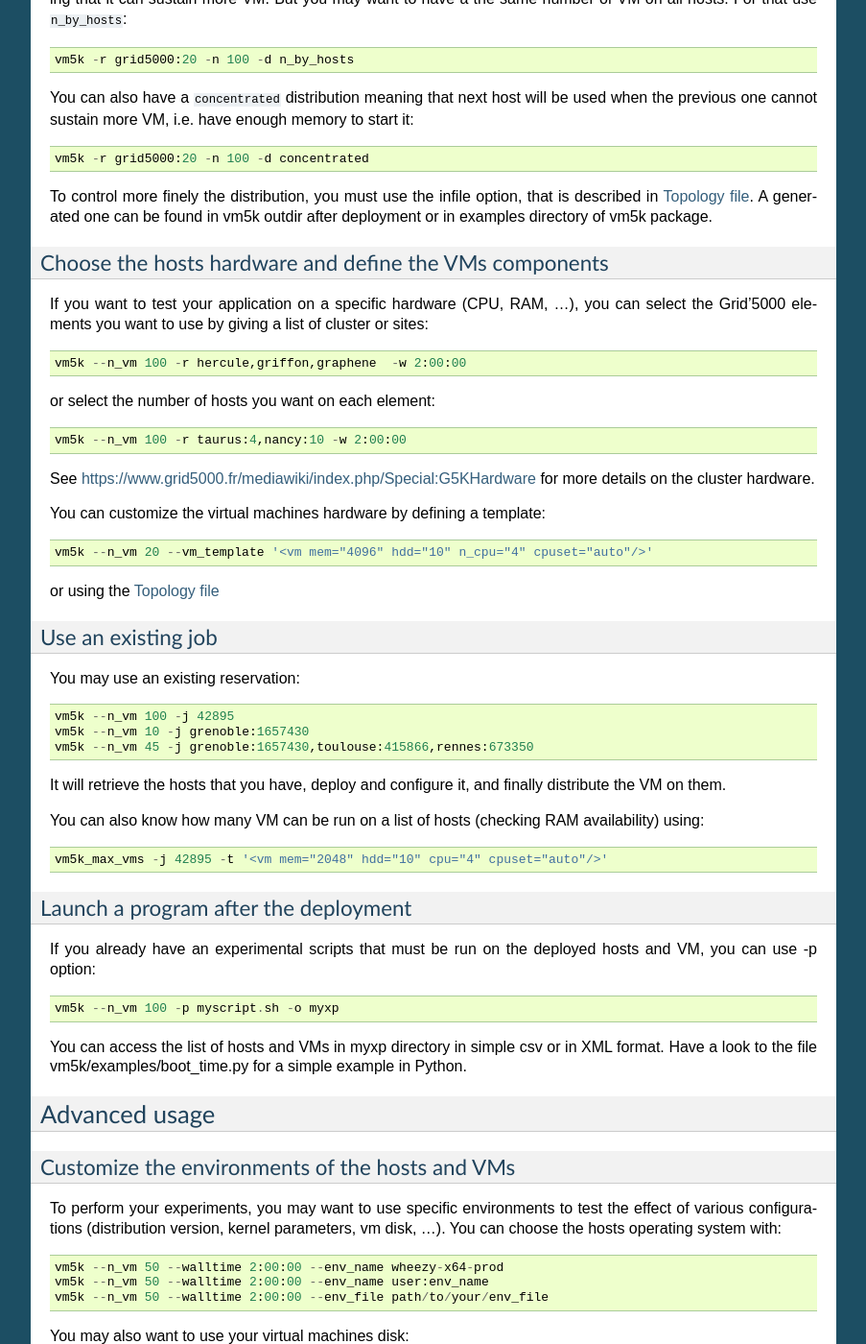
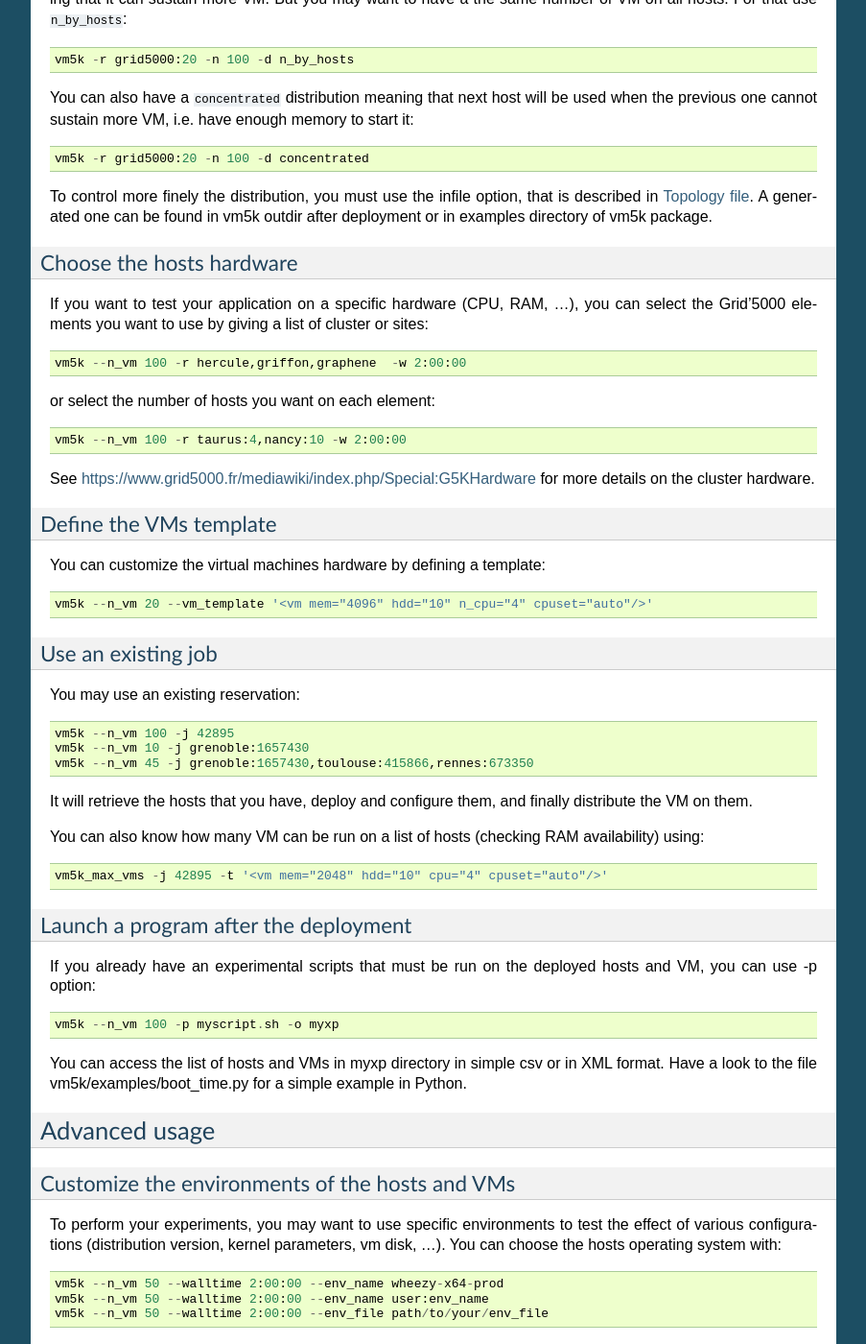
Before and after one commit to lpouillo/vm5k, a Sphinx documentation site: the page built from docs/vm5k.rst, in a window 1280 px wide and 1400 px high, scrolled down 1523 px. Shown: the whole window at 96% size, without its empty margins (198-1101 px from the left). Built offline with Sphinx 7.4.7, drawn with Linux system fonts in a browser that asks for light colours; formulas are drawn with MathJax 3; some of the changed text lies outside the part shown.

Commit message:
[doc] minor restructuration

```diff
--- a/docs/vm5k.rst
+++ b/docs/vm5k.rst
@@ -73,8 +73,8 @@ A generated one can be found in vm5k outdir after deployment or in examples dire
 vm5k package.
 
 
-Choose the hosts hardware and define the VMs components
-^^^^^^^^^^^^^^^^^^^^^^^^^^^^^^^^^^^^^^^^^^^^^^^^^^^^^^^
+Choose the hosts hardware
+^^^^^^^^^^^^^^^^^^^^^^^^^
 
 If you want to test your application on a specific hardware (CPU, RAM, ...), you can select the
 Grid'5000 elements you want to use by giving a list of cluster or sites::
@@ -88,11 +88,13 @@ or select the number of hosts you want on each element::
 See https://www.grid5000.fr/mediawiki/index.php/Special:G5KHardware for
 more details on the cluster hardware.
 
+Define the VMs template
+^^^^^^^^^^^^^^^^^^^^^^^
+
 You can customize the virtual machines hardware by defining a template::
 
  vm5k --n_vm 20 --vm_template '<vm mem="4096" hdd="10" n_cpu="4" cpuset="auto"/>'
 
-or using the `Topology file <http://vm5k.readthedocs.org/en/latest/vm5k.html#use-a-topology-file>`_
 
 Use an existing job
 ^^^^^^^^^^^^^^^^^^^
@@ -103,8 +105,8 @@ You may use an existing reservation::
  vm5k --n_vm 10 -j grenoble:1657430
  vm5k --n_vm 45 -j grenoble:1657430,toulouse:415866,rennes:673350
 
-It will retrieve the hosts that you have, deploy and configure it, and finally distribute the VM
-on them.
+It will retrieve the hosts that you have, deploy and configure them, and finally
+distribute the VM on them.
 
 You can also know how many VM can be run on a list of hosts (checking RAM availability)
 using::
```
